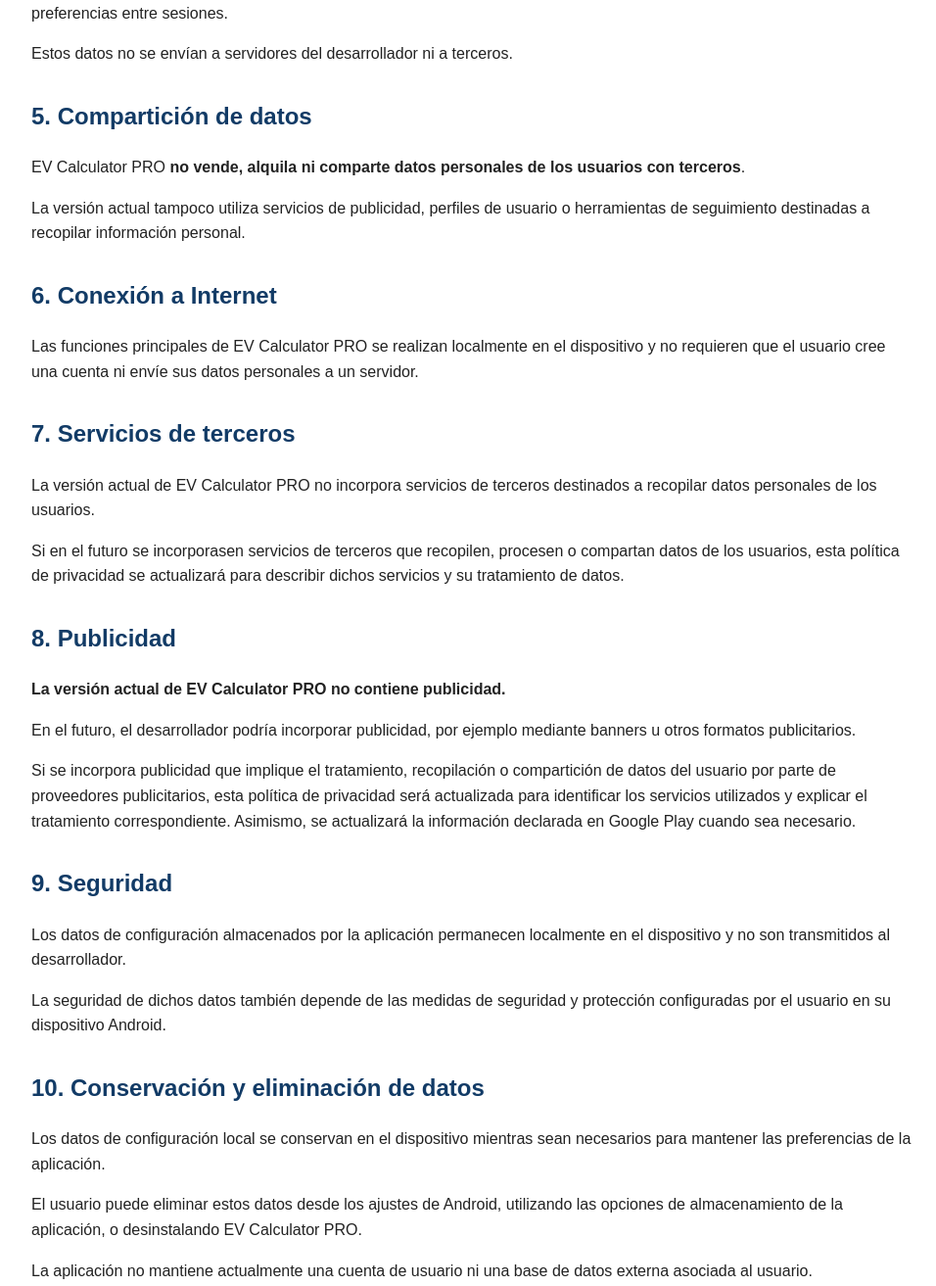
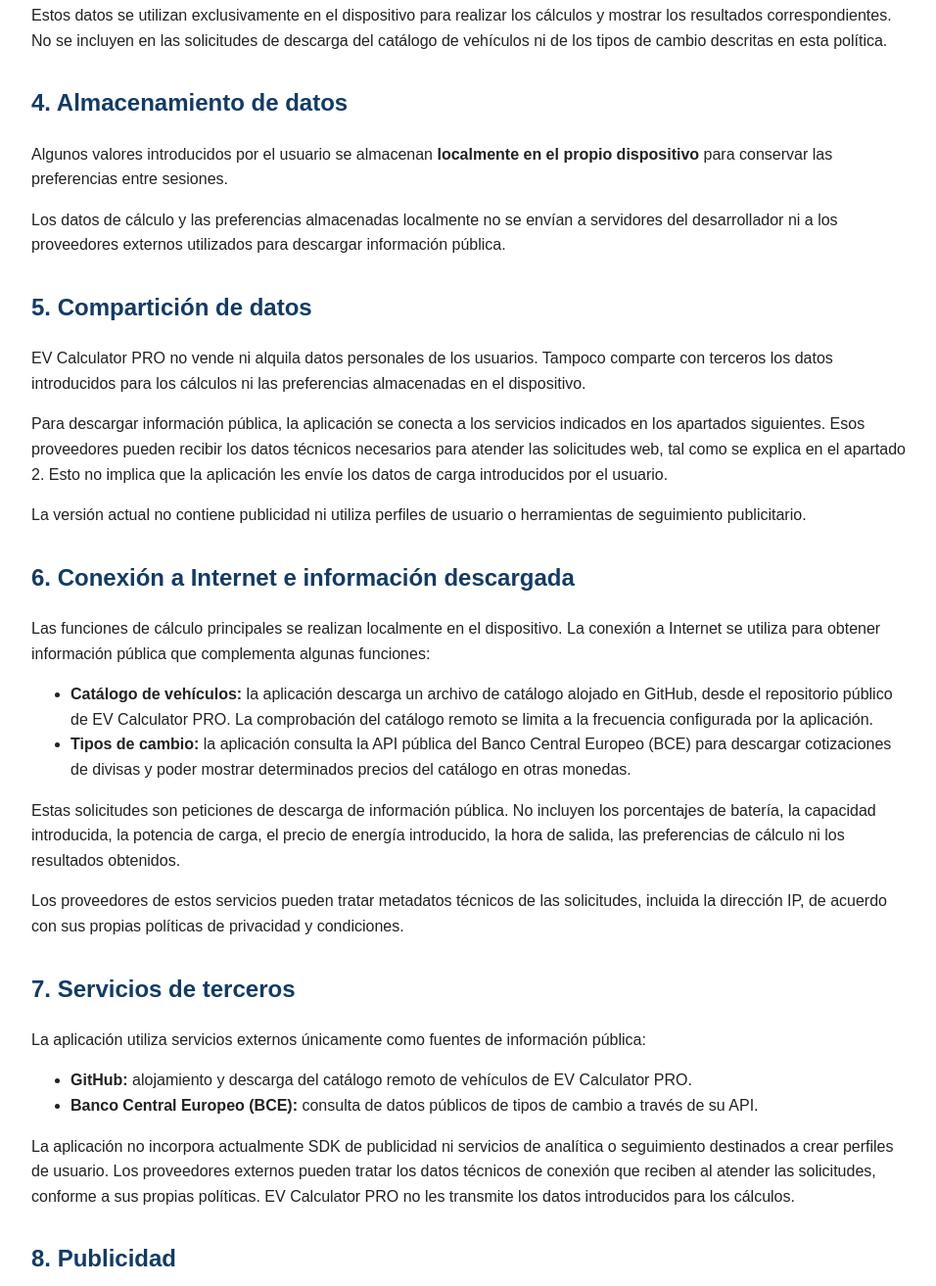
Before and after one commit to Mariskal19/EV-Calculator-PRO-Privacy, a plain HTML site: page index.html in a window 1280 px wide. Shown: the part 885-2198 px from the top of the page at 98% size, without its empty margins (158-1114 px from the left). Drawn offline with Linux system fonts and the light colour scheme.

Commit message:
Clarify external data sources and connection metadata (#1)

```diff
--- a/index.html
+++ b/index.html
@@ -5,39 +5,52 @@
 <meta name="viewport" content="width=device-width, initial-scale=1.0">
 <title>Política de privacidad — EV Calculator PRO</title>
 <style>
-body{font-family:Arial,sans-serif;line-height:1.6;max-width:900px;margin:0 auto;padding:24px;color:#222;background:#fff}h1,h2{color:#123b66}h1{font-size:2rem}h2{margin-top:2rem}a{color:#0759a8}.date{color:#666}footer{margin-top:40px;padding-top:20px;border-top:1px solid #ddd;color:#666}
+body{font-family:Arial,sans-serif;line-height:1.6;max-width:900px;margin:0 auto;padding:24px;color:#222;background:#fff}h1,h2{color:#123b66}h1{font-size:2rem}h2{margin-top:2rem}a{color:#0759a8}.date{color:#666}
+footer{margin-top:40px;padding-top:20px;border-top:1px solid #ddd;color:#666}
 </style>
 </head>
 <body>
 <h1>Política de privacidad — EV Calculator PRO</h1>
-<p class="date"><strong>Última actualización: 24 de agosto de 2026</strong></p>
+<p class="date"><strong>Última actualización: 26 de noviembre de 2026</strong></p>
 
 <h2>1. Información general</h2>
 <p><strong>EV Calculator PRO</strong> es una aplicación Android destinada a realizar cálculos relacionados con la carga de vehículos eléctricos, incluyendo el tiempo de carga, el coste estimado y la hora de inicio recomendada.</p>
 <p>Para cualquier consulta relacionada con privacidad o protección de datos, puede contactar con el desarrollador en <strong>Mariskal19@hotmail.com</strong>.</p>
 
 <h2>2. Datos que recopila la aplicación</h2>
-<p><strong>EV Calculator PRO no recopila ni transmite datos personales de los usuarios.</strong></p>
-<p>La aplicación no requiere la creación de una cuenta ni un inicio de sesión y no solicita información personal como nombre, dirección de correo electrónico para utilizar la aplicación, número de teléfono, dirección postal, ubicación, contactos, fotografías, cámara o micrófono.</p>
+<p>EV Calculator PRO no solicita datos personales para utilizar sus funciones y no envía al desarrollador los datos que el usuario introduce para realizar los cálculos.</p>
+<p>La aplicación no requiere crear una cuenta ni iniciar sesión, y no solicita nombre, correo electrónico, número de teléfono, dirección postal, ubicación, contactos, fotografías, cámara o micrófono.</p>
+<p>La aplicación realiza conexiones a Internet para descargar información pública necesaria para algunas funciones. Como ocurre con las conexiones a servicios web, los servidores consultados pueden recibir datos técnicos de la conexión, como la dirección IP, la fecha y hora de la solicitud, el recurso solicitado y determinados datos técnicos incluidos en la petición. Estos datos técnicos son tratados por los proveedores de dichos servicios conforme a sus propias políticas. EV Calculator PRO no utiliza la dirección IP para identificar, perfilar o determinar la ubicación del usuario.</p>
 
 <h2>3. Datos introducidos por el usuario</h2>
 <p>Para realizar sus cálculos, la aplicación permite introducir datos relacionados con la carga del vehículo, como capacidad de batería, porcentaje de carga inicial, porcentaje de carga objetivo, potencia de carga, precio de la energía, hora de salida y configuración de consumo de Centinela/XGuard.</p>
-<p>Estos datos se utilizan exclusivamente para realizar los cálculos y mostrar los resultados correspondientes.</p>
+<p>Estos datos se utilizan exclusivamente en el dispositivo para realizar los cálculos y mostrar los resultados correspondientes. No se incluyen en las solicitudes de descarga del catálogo de vehículos ni de los tipos de cambio descritas en esta política.</p>
 
 <h2>4. Almacenamiento de datos</h2>
 <p>Algunos valores introducidos por el usuario se almacenan <strong>localmente en el propio dispositivo</strong> para conservar las preferencias entre sesiones.</p>
-<p>Estos datos no se envían a servidores del desarrollador ni a terceros.</p>
+<p>Los datos de cálculo y las preferencias almacenadas localmente no se envían a servidores del desarrollador ni a los proveedores externos utilizados para descargar información pública.</p>
 
 <h2>5. Compartición de datos</h2>
-<p>EV Calculator PRO <strong>no vende, alquila ni comparte datos personales de los usuarios con terceros</strong>.</p>
-<p>La versión actual tampoco utiliza servicios de publicidad, perfiles de usuario o herramientas de seguimiento destinadas a recopilar información personal.</p>
+<p>EV Calculator PRO no vende ni alquila datos personales de los usuarios. Tampoco comparte con terceros los datos introducidos para los cálculos ni las preferencias almacenadas en el dispositivo.</p>
+<p>Para descargar información pública, la aplicación se conecta a los servicios indicados en los apartados siguientes. Esos proveedores pueden recibir los datos técnicos necesarios para atender las solicitudes web, tal como se explica en el apartado 2. Esto no implica que la aplicación les envíe los datos de carga introducidos por el usuario.</p>
+<p>La versión actual no contiene publicidad ni utiliza perfiles de usuario o herramientas de seguimiento publicitario.</p>
 
-<h2>6. Conexión a Internet</h2>
-<p>Las funciones principales de EV Calculator PRO se realizan localmente en el dispositivo y no requieren que el usuario cree una cuenta ni envíe sus datos personales a un servidor.</p>
+<h2>6. Conexión a Internet e información descargada</h2>
+<p>Las funciones de cálculo principales se realizan localmente en el dispositivo. La conexión a Internet se utiliza para obtener información pública que complementa algunas funciones:</p>
+<ul>
+<li><strong>Catálogo de vehículos:</strong> la aplicación descarga un archivo de catálogo alojado en GitHub, desde el repositorio público de EV Calculator PRO. La comprobación del catálogo remoto se limita a la frecuencia configurada por la aplicación.</li>
+<li><strong>Tipos de cambio:</strong> la aplicación consulta la API pública del Banco Central Europeo (BCE) para descargar cotizaciones de divisas y poder mostrar determinados precios del catálogo en otras monedas.</li>
+</ul>
+<p>Estas solicitudes son peticiones de descarga de información pública. No incluyen los porcentajes de batería, la capacidad introducida, la potencia de carga, el precio de energía introducido, la hora de salida, las preferencias de cálculo ni los resultados obtenidos.</p>
+<p>Los proveedores de estos servicios pueden tratar metadatos técnicos de las solicitudes, incluida la dirección IP, de acuerdo con sus propias políticas de privacidad y condiciones.</p>
 
 <h2>7. Servicios de terceros</h2>
-<p>La versión actual de EV Calculator PRO no incorpora servicios de terceros destinados a recopilar datos personales de los usuarios.</p>
-<p>Si en el futuro se incorporasen servicios de terceros que recopilen, procesen o compartan datos de los usuarios, esta política de privacidad se actualizará para describir dichos servicios y su tratamiento de datos.</p>
+<p>La aplicación utiliza servicios externos únicamente como fuentes de información pública:</p>
+<ul>
+<li><strong>GitHub:</strong> alojamiento y descarga del catálogo remoto de vehículos de EV Calculator PRO.</li>
+<li><strong>Banco Central Europeo (BCE):</strong> consulta de datos públicos de tipos de cambio a través de su API.</li>
+</ul>
+<p>La aplicación no incorpora actualmente SDK de publicidad ni servicios de analítica o seguimiento destinados a crear perfiles de usuario. Los proveedores externos pueden tratar los datos técnicos de conexión que reciben al atender las solicitudes, conforme a sus propias políticas. EV Calculator PRO no les transmite los datos introducidos para los cálculos.</p>
 
 <h2>8. Publicidad</h2>
 <p><strong>La versión actual de EV Calculator PRO no contiene publicidad.</strong></p>
@@ -45,7 +58,7 @@ body{font-family:Arial,sans-serif;line-height:1.6;max-width:900px;margin:0 auto;
 <p>Si se incorpora publicidad que implique el tratamiento, recopilación o compartición de datos del usuario por parte de proveedores publicitarios, esta política de privacidad será actualizada para identificar los servicios utilizados y explicar el tratamiento correspondiente. Asimismo, se actualizará la información declarada en Google Play cuando sea necesario.</p>
 
 <h2>9. Seguridad</h2>
-<p>Los datos de configuración almacenados por la aplicación permanecen localmente en el dispositivo y no son transmitidos al desarrollador.</p>
+<p>Los datos de configuración almacenados por la aplicación permanecen localmente en el dispositivo y no son transmitidos al desarrollador ni a los proveedores externos descritos en esta política.</p>
 <p>La seguridad de dichos datos también depende de las medidas de seguridad y protección configuradas por el usuario en su dispositivo Android.</p>
 
 <h2>10. Conservación y eliminación de datos</h2>
```
